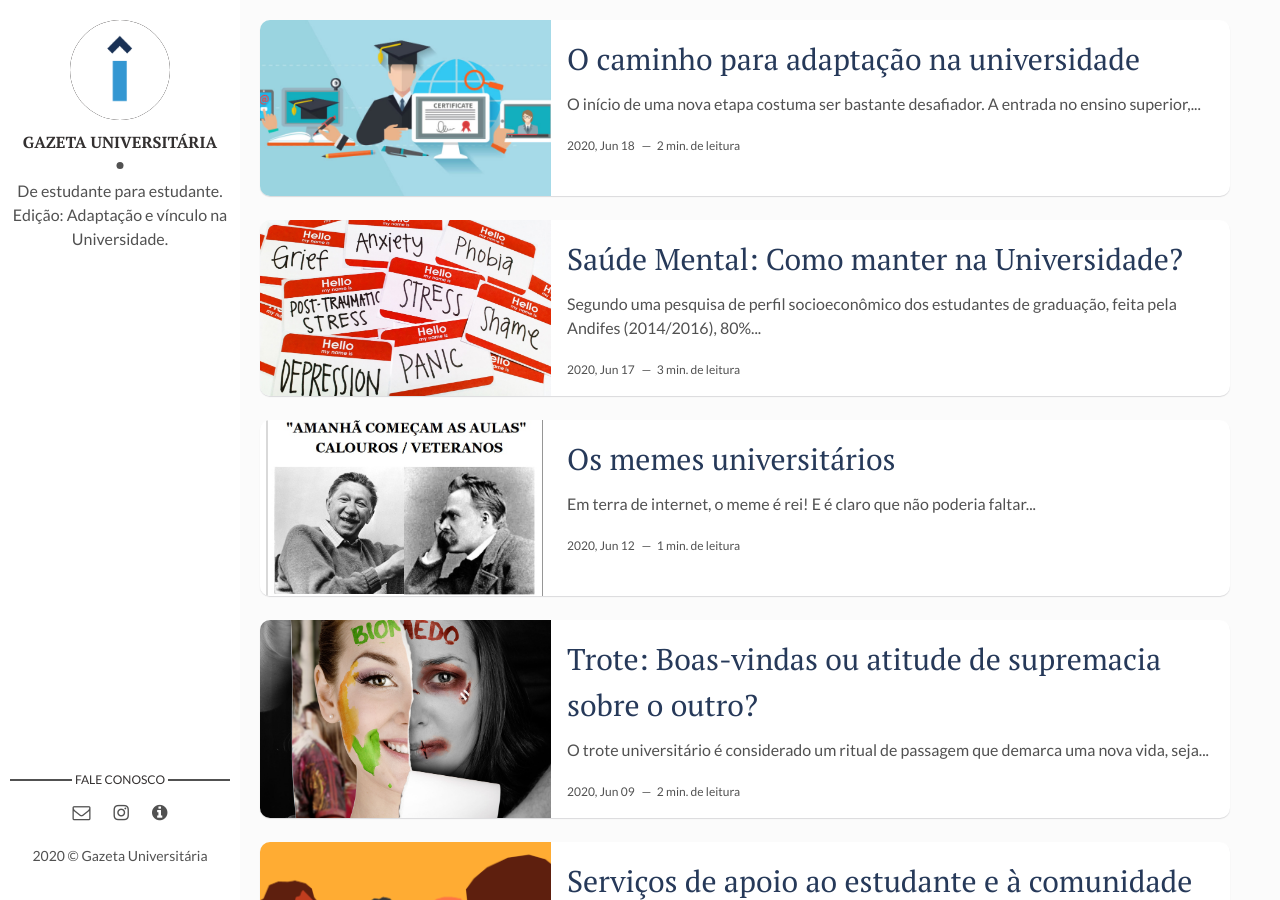
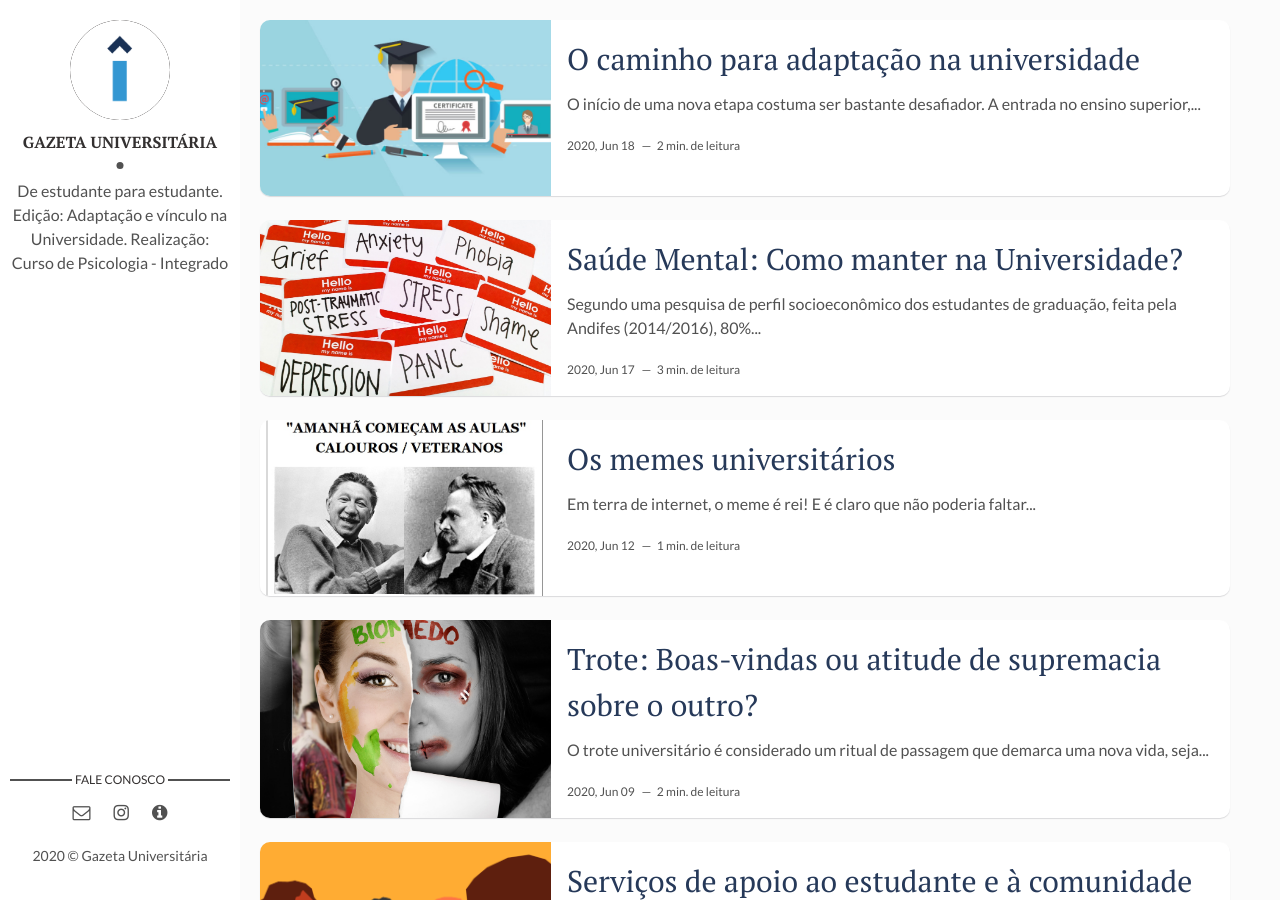
Before and after one commit to gazetauniversitaria/gazetauniversitaria.github.io, a Jekyll site: the page built from index.html, in a window 1280 px wide and 900 px high. Built offline with Jekyll 4.4.1, drawn with Linux system fonts in a browser that asks for light colours; the list of posts is cut into pages by our own code.

Commit message:
Update _config.yml

```diff
--- a/_config.yml
+++ b/_config.yml
@@ -11,6 +11,7 @@ author-img: integrado.png
 about-author: |
   De estudante para estudante.
   Edição: Adaptação e vínculo na Universidade.
+  Realização: Curso de Psicologia - Integrado
 
 social-email: anakrichicovski@hotmail.com
 
```
